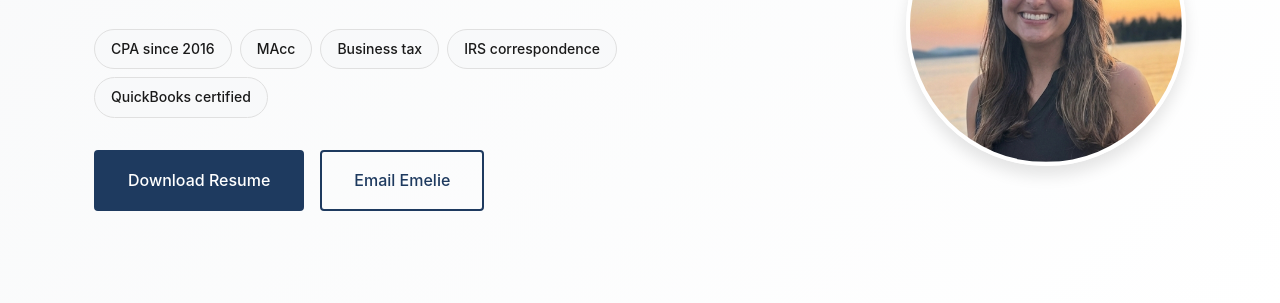
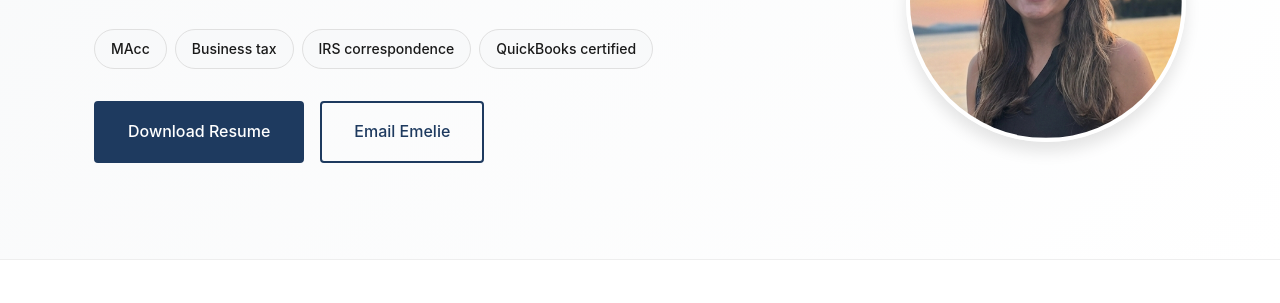
Before and after one commit to jwold/emelie-rodriguez, a plain HTML site: page index.html in a window 1280 px wide. Shown: the part 313-616 px from the top of the page. Drawn offline with Linux system fonts and the light colour scheme.

Commit message:
Remove 'CPA since 2016' chip from hero section
🤖 Generated with [Claude Code](https://claude.com/claude-code)

Co-Authored-By: Claude <noreply@anthropic.com>

```diff
--- a/index.html
+++ b/index.html
@@ -48,7 +48,6 @@
                         <p class="hero-tagline">Strategic accounting professional delivering precise financial operations, tax compliance, and process improvements for growing businesses.</p>
 
                         <div class="trust-chips" role="list">
-                            <span class="chip" role="listitem">CPA since 2016</span>
                             <span class="chip" role="listitem">MAcc</span>
                             <span class="chip" role="listitem">Business tax</span>
                             <span class="chip" role="listitem">IRS correspondence</span>
```
